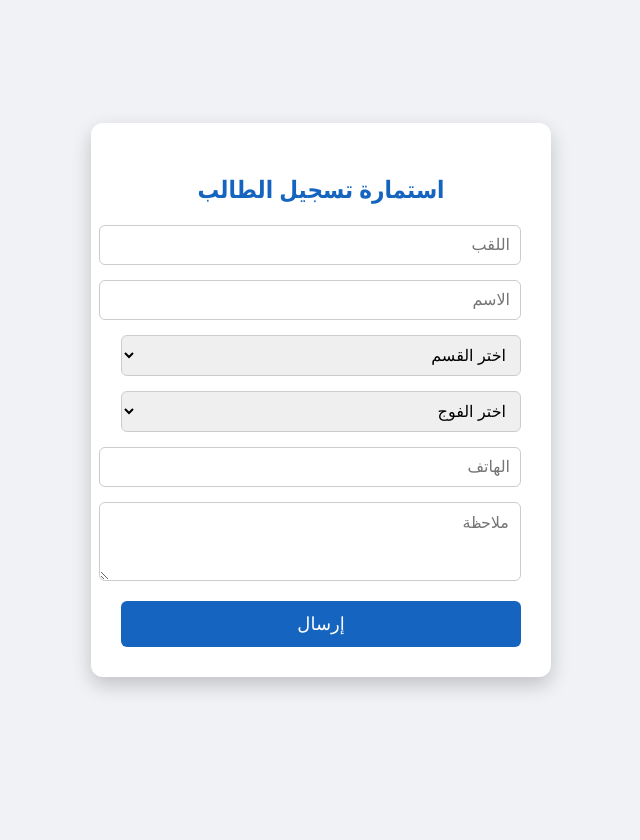
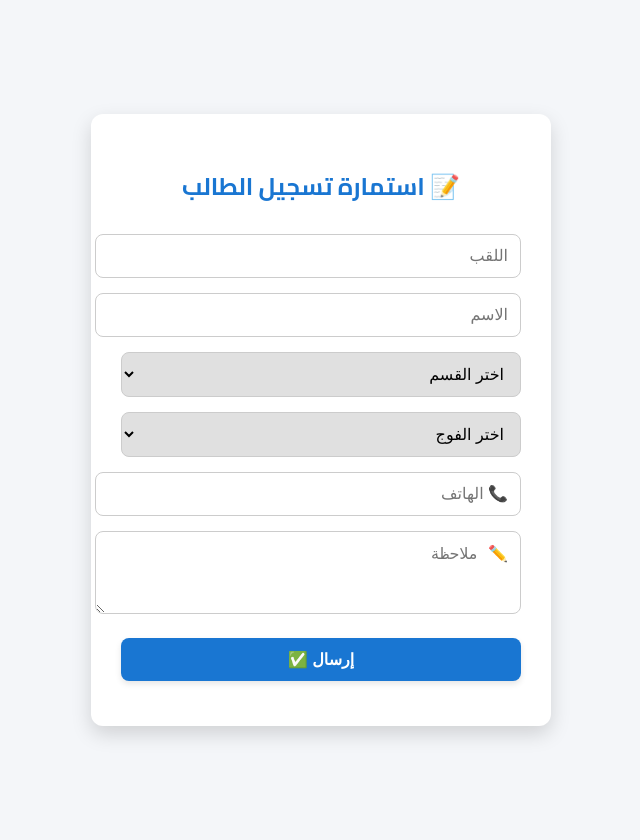
Before and after one commit to hocinebno3131-source/students_app, a Flask app: page / in a window 1280 px wide. Shown: the whole page, without its empty margins (319-959 px from the left). Before the commit the page ends 692 px from the top, so only its background shows below. Run offline with Flask 3, Linux system fonts and the light colour scheme.

Commit message:
Update form.html

```diff
--- a/templates/form.html
+++ b/templates/form.html
@@ -3,18 +3,66 @@
 <head>
     <meta charset="UTF-8">
     <title>استمارة الطلبة</title>
+    <link href="https://fonts.googleapis.com/css2?family=Cairo:wght@400;700&display=swap" rel="stylesheet">
     <style>
-        body { font-family: "Segoe UI", Tahoma, Arial; background: #f0f2f5; display: flex; justify-content: center; align-items: center; height: 100vh; margin: 0; }
-        .container { background: white; padding: 30px; border-radius: 12px; box-shadow: 0 8px 20px rgba(0,0,0,0.2); width: 400px; }
-        h2 { text-align: center; color: #1565c0; margin-bottom: 20px; }
-        input, select, textarea { width: 100%; padding: 10px; margin-bottom: 15px; border-radius: 6px; border: 1px solid #ccc; font-size: 16px; }
-        button { width: 100%; padding: 12px; border: none; background: #1565c0; color: white; font-size: 18px; border-radius: 6px; cursor: pointer; transition: 0.3s; }
-        button:hover { background: #0d47a1; }
+        body {
+            font-family: 'Cairo', sans-serif;
+            background: #f4f6f9;
+            margin: 0;
+            display: flex;
+            justify-content: center;
+            align-items: center;
+            height: 100vh;
+            padding: 20px;
+        }
+        .container {
+            background: white;
+            padding: 30px;
+            border-radius: 12px;
+            box-shadow: 0 8px 20px rgba(0,0,0,0.15);
+            width: 400px;
+        }
+        h2 {
+            text-align: center;
+            color: #1976d2;
+            margin-bottom: 25px;
+        }
+        input, select, textarea, button {
+            width: 100%;
+            padding: 12px;
+            margin-bottom: 15px;
+            border-radius: 8px;
+            border: 1px solid #ccc;
+            font-size: 16px;
+            transition: 0.3s;
+        }
+        input:focus, select:focus, textarea:focus {
+            border-color: #1976d2;
+            box-shadow: 0 0 5px rgba(25,118,210,0.5);
+            outline: none;
+        }
+        select {
+            background: #e0e0e0;
+        }
+        select:hover { background: #d5d5d5; }
+        button {
+            background: #1976d2;
+            color: white;
+            font-weight: bold;
+            cursor: pointer;
+            border: none;
+            box-shadow: 0 3px 6px rgba(0,0,0,0.1);
+        }
+        button:hover {
+            background: #0d47a1;
+            transform: scale(1.03);
+        }
+        .icon { margin-left: 5px; }
     </style>
 </head>
 <body>
     <div class="container">
-        <h2>استمارة تسجيل الطالب</h2>
+        <h2>📝 استمارة تسجيل الطالب</h2>
         <form method="POST">
             <input type="text" name="last_name" placeholder="اللقب" required>
             <input type="text" name="first_name" placeholder="الاسم" required>
@@ -33,9 +81,9 @@
                 <option value="الفوج1">الفوج1</option>
                 <option value="الفوج2">الفوج2</option>
             </select>
-            <input type="text" name="phone" placeholder="الهاتف">
-            <textarea name="note" placeholder="ملاحظة" rows="3"></textarea>
-            <button type="submit">إرسال</button>
+            <input type="text" name="phone" placeholder="📞 الهاتف">
+            <textarea name="note" placeholder="✏️ ملاحظة" rows="3"></textarea>
+            <button type="submit">إرسال ✅</button>
         </form>
     </div>
 </body>
```
